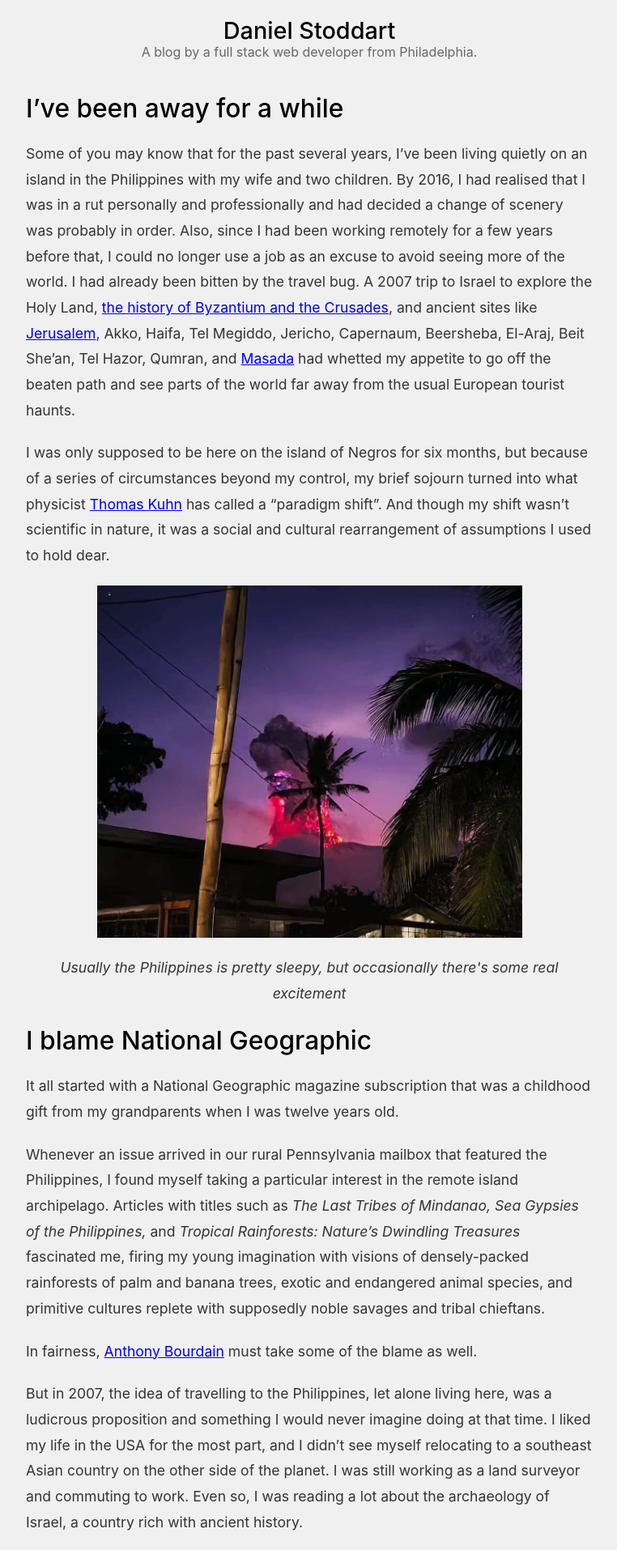
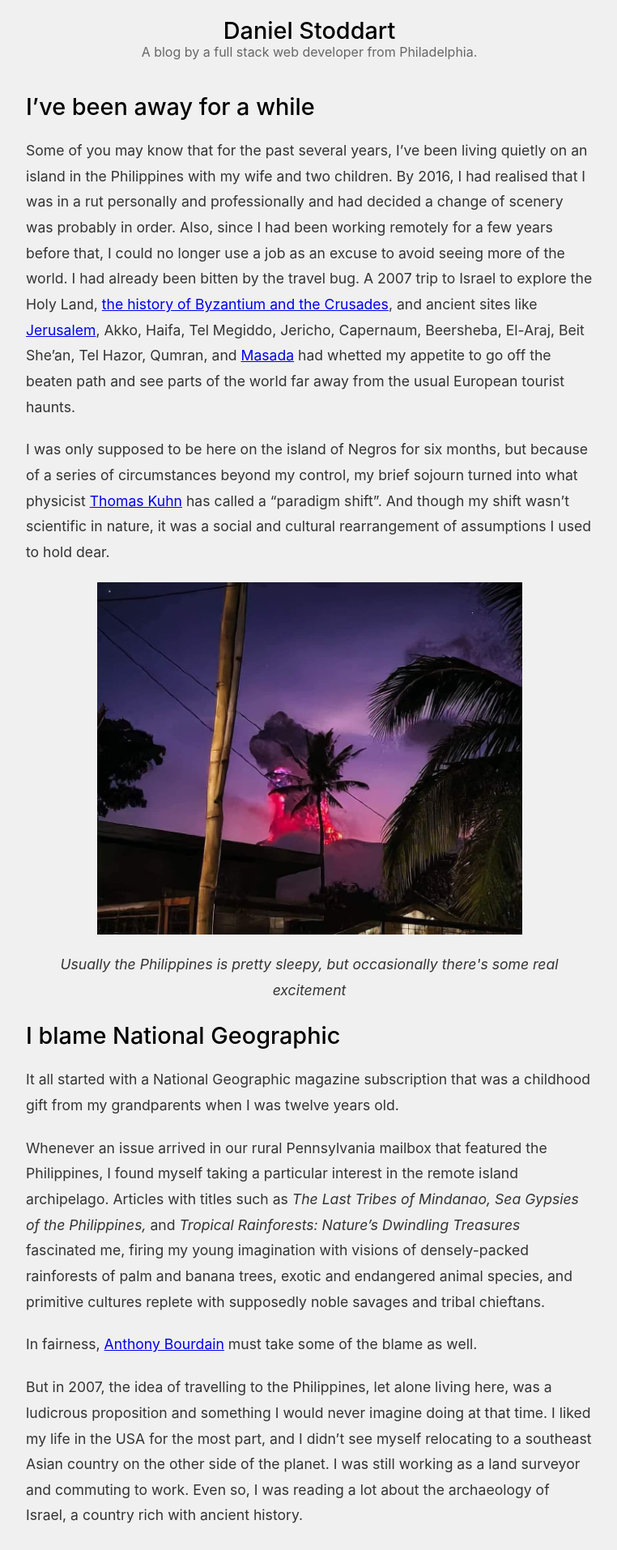
Before and after one commit to stoddart/stoddart.github.io, a Jekyll site: the page built from _posts/2024-06-03-my-first-post.md, in a window 1280 px wide. Shown: the top 1914 px of the page at 81% size, without its empty margins (258-1020 px from the left). Built offline with Jekyll 4.4.1, drawn with Linux system fonts in a browser that asks for light colours.

Commit message:
Updated styles to use same font sizes

```diff
--- a/assets/css/style.css
+++ b/assets/css/style.css
@@ -20,7 +20,7 @@ body {
 }
 
 h1, h1 a {
-  font-size: var(--nav-font-size);
+  font-size: 28.8px !important;
   font-weight: 500;
   margin: 0;
   padding: 0;
```
